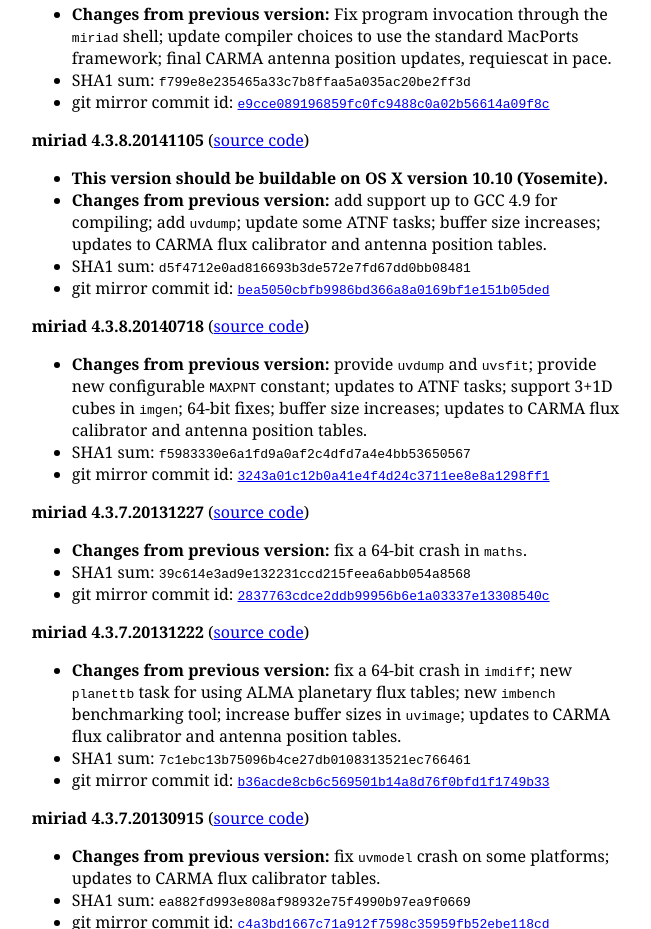
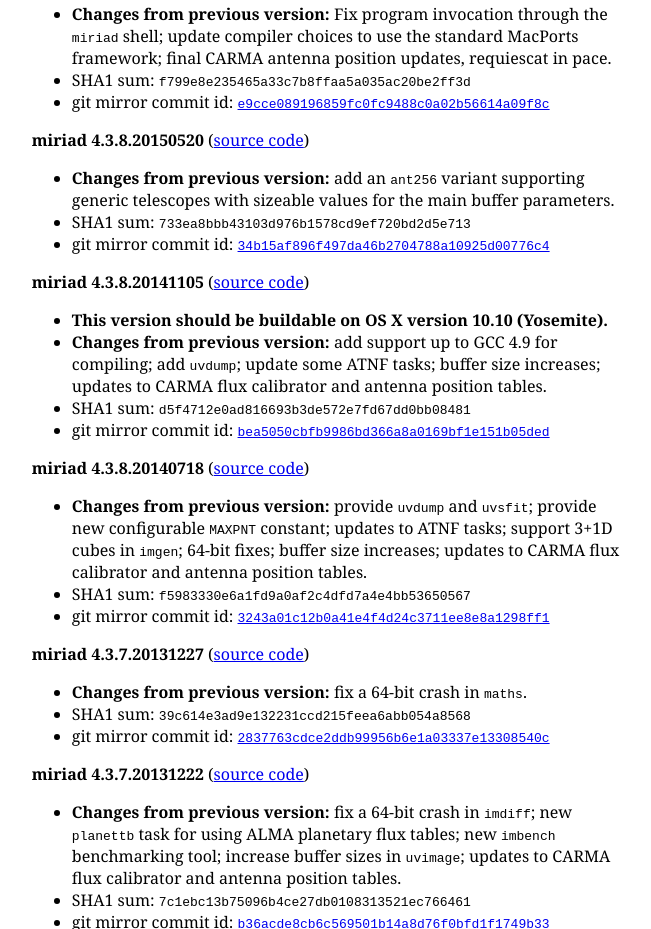
Before and after one commit to pkgw/miriad-macport, a plain HTML site: page web/index.html in a window 1280 px wide. Shown: the part 3875-4804 px from the top of the page, without its empty margins (308-959 px from the left). Drawn offline with Linux system fonts and the light colour scheme.

Commit message:
Retroactively import information on the unannounced 20150520 release.

```diff
--- a/web/index.html
+++ b/web/index.html
@@ -231,6 +231,15 @@ MacPorts — the MacPorts system takes care of that step for you.
     updates, requiescat in pace.
   <li>SHA1 sum: <tt>f799e8e235465a33c7b8ffaa5a035ac20be2ff3d</tt>
   <li>git mirror commit id: <tt><a href="https://github.com/pkgw/carma-miriad/commit/e9cce089196859fc0fc9488c0a02b56614a09f8c">e9cce089196859fc0fc9488c0a02b56614a09f8c</a></tt>
+</ul>
+
+<p><b>miriad 4.3.8.20150520</b>
+(<a href="miriad-4.3.8.20150520.tar.gz">source code</a>)
+<ul>
+  <li><b>Changes from previous version:</b> add an <tt>ant256</tt> variant supporting generic telescopes
+    with sizeable values for the main buffer parameters.
+  <li>SHA1 sum: <tt>733ea8bbb43103d976b1578cd9ef720bd2d5e713</tt>
+  <li>git mirror commit id: <tt><a href="https://github.com/pkgw/carma-miriad/commit/34b15af896f497da46b2704788a10925d00776c4">34b15af896f497da46b2704788a10925d00776c4</a></tt>
 </ul>
 
 <p><b>miriad 4.3.8.20141105</b>
```
Also changed, not shown: versions.txt.
